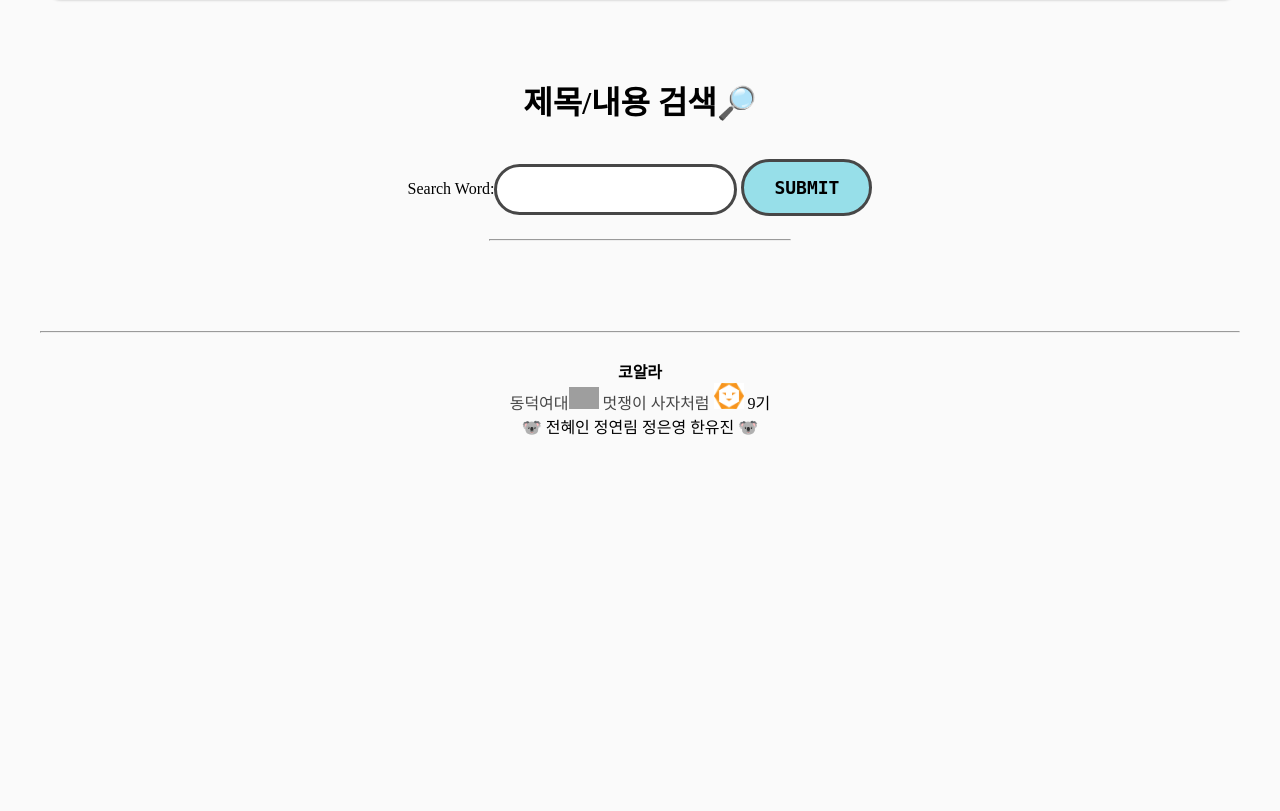
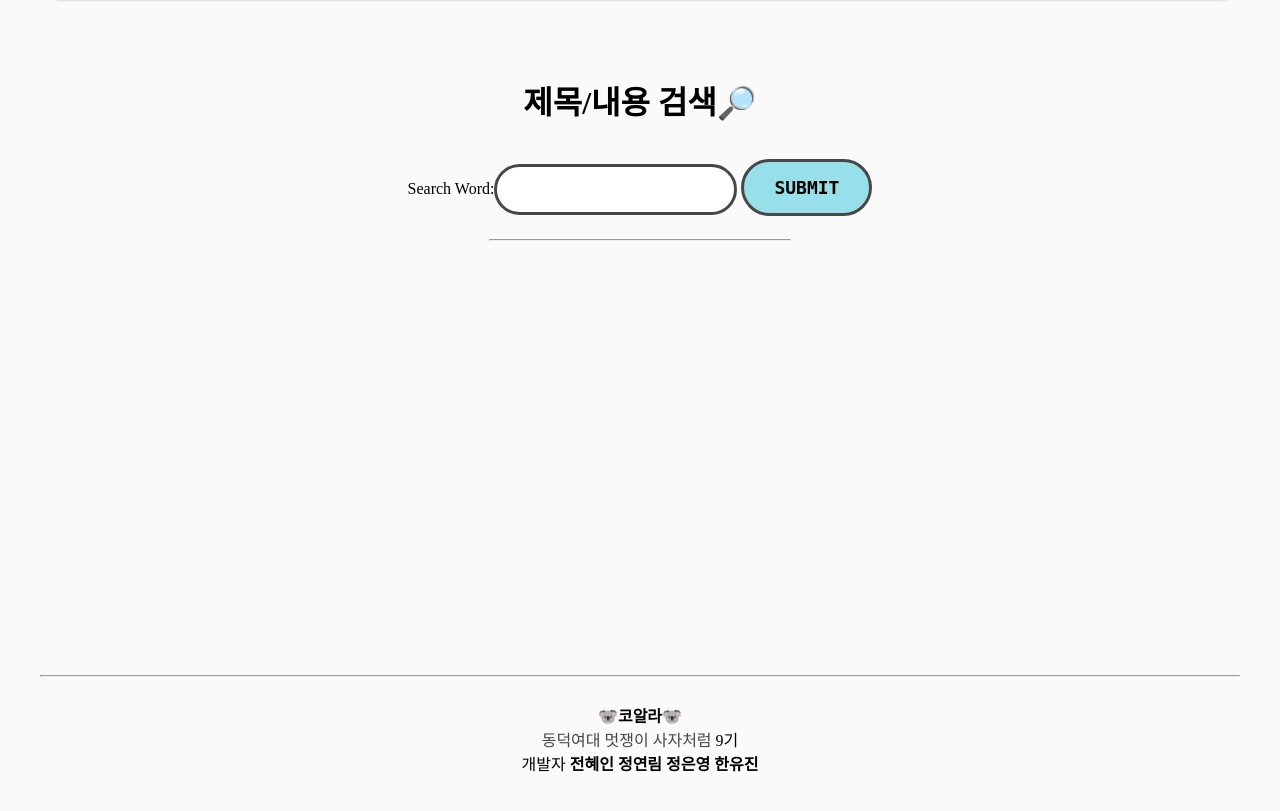
Before and after one commit to yujindonut/likelion-9th, a Django app: page /community/search/ in a window 1280 px wide. Shown: the part 235-1046 px from the top of the page. Before the commit the page ends 670 px from the top, so only its background shows below. Run offline with Django 3.2, Linux system fonts and the light colour scheme; some web fonts are replaced; grey boxes are pictures that could not be loaded.

Commit message:
footer최종수정

```diff
--- a/Blog/templates/base.html
+++ b/Blog/templates/base.html
@@ -212,8 +212,8 @@
     <br>
     <hr>
     <br>
-    <strong>코알라</strong><br><a href="https://www.dongduk.ac.kr/kor/main.do">동덕여대<img class="logo_image" src="{% static 'DongdukGyopyo.png' %}" alt="likelionlogo" width="30" ></a> <a href="https://www.likelion.net/?utm_source=classlion_online_offline&utm_medium=naver_brand_sa&utm_campaign=naver_bsa_210705&NaPm=ct%3Dks7goaog%7Cci%3D0uzp002EK1bvr1Kpq11p%7Ctr%3Dbrnd%7Chk%3Db1f55dbc4b8c64c115d175f3e82ca02ddb6d29a0"> 멋쟁이 사자처럼 <img class="logo_image" src="{% static '멋사로고.png' %}" alt="likelionlogo" width="30" > </a>
-    9기 <br> 🐨 전혜인 정연림 정은영 한유진 🐨
+    🐨<strong>코알라</strong>🐨<br><a href="https://www.dongduk.ac.kr/kor/main.do">동덕여대</a> <a href="https://www.likelion.net/?utm_source=classlion_online_offline&utm_medium=naver_brand_sa&utm_campaign=naver_bsa_210705&NaPm=ct%3Dks7goaog%7Cci%3D0uzp002EK1bvr1Kpq11p%7Ctr%3Dbrnd%7Chk%3Db1f55dbc4b8c64c115d175f3e82ca02ddb6d29a0"> 멋쟁이 사자처럼  </a>
+    9기 <br> 개발자 <strong> 전혜인 정연림 정은영 한유진</strong>
   </footer>
   <br>
   <br>
--- a/community/templates/search.html
+++ b/community/templates/search.html
@@ -9,6 +9,8 @@
     #contents {
         overflow-y: scroll;
         overflow-x: hidden;
+
+        height: 650px;
     }
 
     #content {
```
